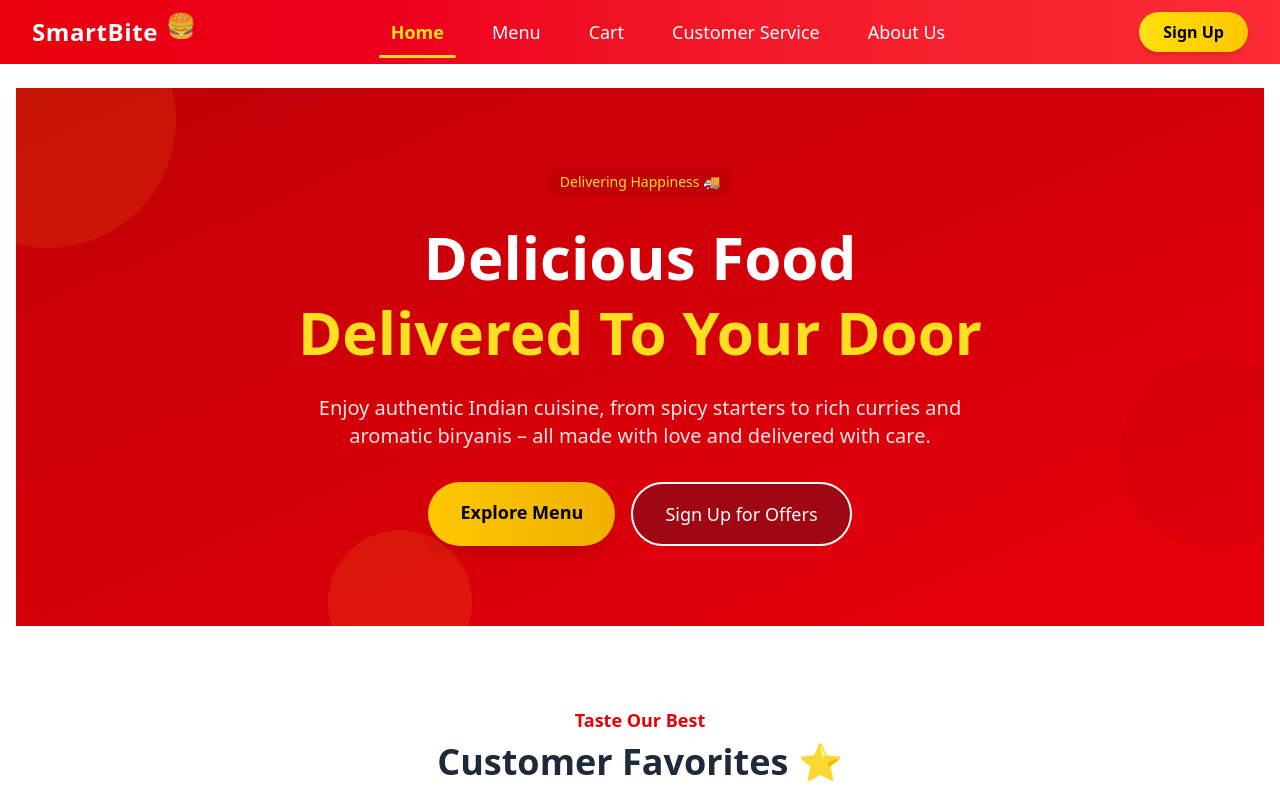
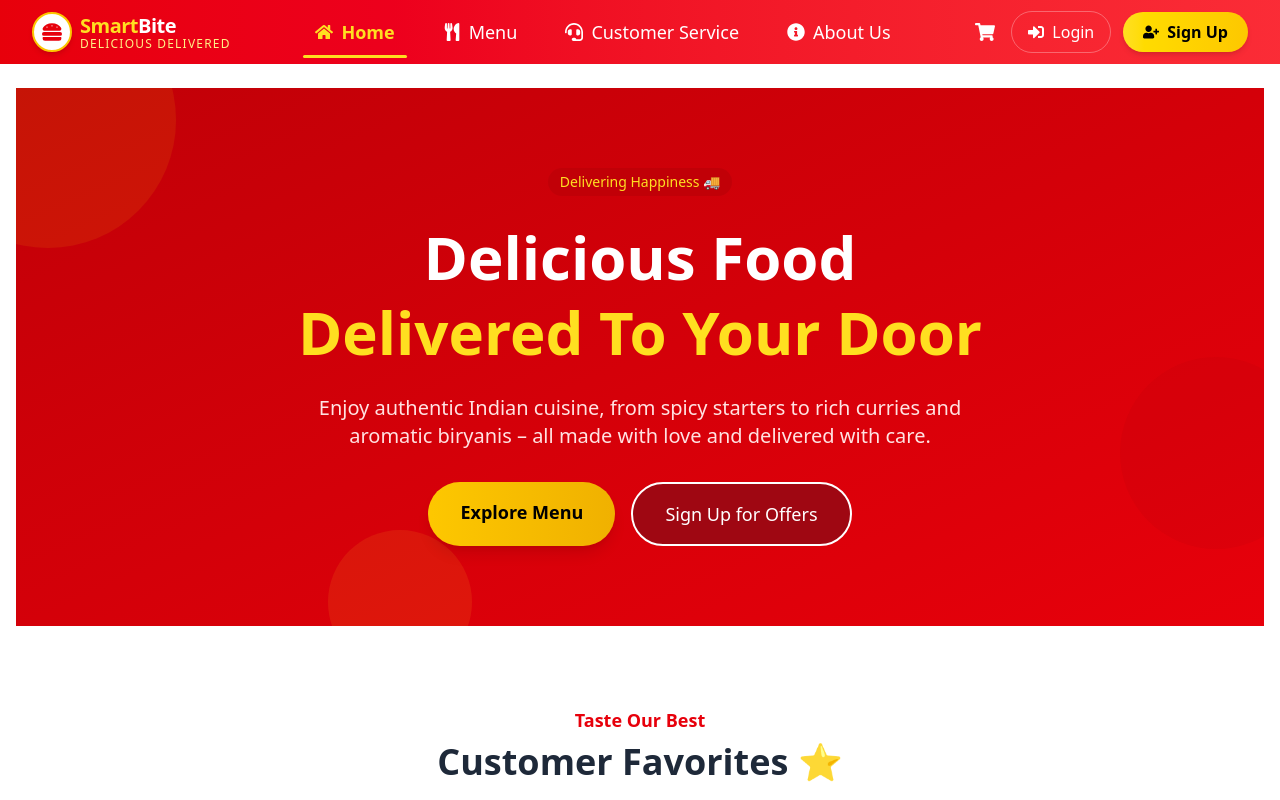
Before and after one commit to VrandaaGarg/SmartBite, a React (Vite) app: page / in a window 1280 px wide. Shown: the top 800 px of the page. Built offline with nearby package versions, Linux system fonts and the light colour scheme.

Commit message:
Enhance Navbar with Icons and Improved Mobile Experience; Refactor Layout and Add Cart Item Count

```diff
--- a/src/Components/Navbar.jsx
+++ b/src/Components/Navbar.jsx
@@ -11,13 +11,18 @@ import { Bars3Icon, XMarkIcon } from "@heroicons/react/24/outline";
 import { Link, useLocation } from "react-router-dom";
 import { useAuth } from "../Context/AuthContext";
 import { useState, useEffect } from "react";
+import {
+  FaSignInAlt, FaUserPlus, FaShoppingCart, FaHome,
+  FaInfoCircle, FaHeadset, FaUtensils, FaUserCircle,
+  FaHistory, FaSignOutAlt, FaListAlt, FaHamburger
+} from "react-icons/fa";
+import { useCart } from "../Context/CartContext";
 
 const navigation = [
-  { name: "Home", href: "/" },
-  { name: "Menu", href: "/menu" },
-  { name: "Cart", href: "/cart" },
-  { name: "Customer Service", href: "/support" },
-  { name: "About Us", href: "/about" },
+  { name: "Home", href: "/", icon: FaHome },
+  { name: "Menu", href: "/menu", icon: FaUtensils },
+  { name: "Customer Service", href: "/support", icon: FaHeadset },
+  { name: "About Us", href: "/about", icon: FaInfoCircle },
 ];
 
 function classNames(...classes) {
@@ -27,7 +32,12 @@ function classNames(...classes) {
 export default function Navbar() {
   const location = useLocation();
   const { user, logout } = useAuth();
+  const { cart } = useCart();
   const [scrolled, setScrolled] = useState(false);
+  const [menuOpen, setMenuOpen] = useState(false);
+
+  // Calculate total cart items
+  const cartItemCount = cart.reduce((total, item) => total + item.quantity, 0);
 
   // Handle navbar color change on scroll
   useEffect(() => {
@@ -38,6 +48,11 @@ export default function Navbar() {
     return () => window.removeEventListener('scroll', handleScroll);
   }, []);
 
+  // Close mobile menu when route changes
+  useEffect(() => {
+    setMenuOpen(false);
+  }, [location.pathname]);
+
   return (
     <Disclosure
       as="nav"
@@ -47,19 +62,37 @@ export default function Navbar() {
           : "bg-gradient-to-r from-red-600 to-red-500"
       }`}
     >
-      {({ open }) => (
+      {({ open, close }) => {
+        // Keep local state in sync with headlessui's open state
+        if (open !== menuOpen) {
+          setMenuOpen(open);
+        }
+
+        return (
           <>
             {/* Navbar Wrapper */}
             <div className="mx-auto max-w-7xl px-4 sm:px-6 lg:px-8">
               <div className="flex h-16 items-center justify-between">
-              {/* Left: Brand */}
+                {/* Left: Enhanced Brand Logo */}
                 <div className="flex items-center">
                   <Link
                     to="/"
-                  className="text-2xl font-bold tracking-wide text-white flex items-center hover:scale-105 transition-transform"
+                    className="flex items-center hover:scale-105 transition-transform"
+                    aria-label="SmartBite Home"
                   >
-                  <span className="mr-2">SmartBite</span>
-                  <span className="animate-bounce inline-block">🍔</span>
+                    <div className="flex items-center">
+                      <div className="h-10 w-10 rounded-full bg-white flex items-center justify-center overflow-hidden border-2 border-yellow-400 shadow-md">
+                        <FaHamburger className="text-red-600 text-xl" />
+                      </div>
+                      <div className="ml-2">
+                        <div className="text-white font-extrabold text-xl tracking-tight">
+                          <span className="text-yellow-300">Smart</span>Bite
+                        </div>
+                        <div className="text-xs text-yellow-200 -mt-1 tracking-widest font-light">
+                          DELICIOUS DELIVERED
+                        </div>
+                      </div>
+                    </div>
                   </Link>
                 </div>
 
@@ -75,17 +108,32 @@ export default function Navbar() {
                           isActive
                             ? "text-yellow-300 font-semibold relative after:content-[''] after:absolute after:bottom-[-8px] after:left-0 after:w-full after:h-[3px] after:bg-yellow-300 after:rounded-full"
                             : "text-white hover:text-yellow-200",
-                        "text-lg transition-all duration-200 px-3 py-1 rounded-md hover:bg-red-700/30"
+                          "text-lg transition-all duration-200 px-3 py-1 rounded-md hover:bg-red-700/30 flex items-center gap-2"
                         )}
                       >
+                        <item.icon className={`${isActive ? 'text-yellow-300' : 'text-white'} transition-colors`} />
                         {item.name}
                       </Link>
                     );
                   })}
                 </div>
 
-              {/* Right: Avatar + Hamburger + Sign Up */}
-              <div className="flex items-center space-x-3">
+                {/* Right: Cart + Avatar + Hamburger + Auth Buttons */}
+                <div className="flex items-center space-x-4">
+                  {/* Cart Icon (Both Mobile & Desktop) */}
+                  <Link
+                    to="/cart"
+                    className="relative text-white hover:text-yellow-300 transition-colors"
+                    aria-label="Shopping Cart"
+                  >
+                    <FaShoppingCart className="text-xl" />
+                    {cartItemCount > 0 && (
+                      <span className="absolute -top-2 -right-2 bg-yellow-400 text-red-700 text-xs font-bold rounded-full w-5 h-5 flex items-center justify-center">
+                        {cartItemCount}
+                      </span>
+                    )}
+                  </Link>
+
                   {/* 👤 Mobile Avatar Dropdown */}
                   {user && (
                     <Menu as="div" className="relative md:hidden">
@@ -96,25 +144,25 @@ export default function Navbar() {
                         <MenuItem>
                           <Link
                             to="/profile"
-                          className="block px-4 py-2 text-sm hover:bg-red-50 transition"
+                            className="block px-4 py-2 text-sm hover:bg-red-50 transition flex items-center gap-2"
                           >
-                          My Profile
+                            <FaUserCircle className="text-red-600" /> My Profile
                           </Link>
                         </MenuItem>
                         <MenuItem>
                           <Link
                             to="/orders"
-                          className="block px-4 py-2 text-sm hover:bg-red-50 transition"
+                            className="block px-4 py-2 text-sm hover:bg-red-50 transition flex items-center gap-2"
                           >
-                          My Orders
+                            <FaHistory className="text-red-600" /> My Orders
                           </Link>
                         </MenuItem>
                         <MenuItem>
                           <button
                             onClick={logout}
-                          className="block w-full text-left px-4 py-2 text-sm text-red-600 hover:bg-red-50 transition"
+                            className="block w-full text-left px-4 py-2 text-sm text-red-600 hover:bg-red-50 transition flex items-center gap-2"
                           >
-                          Logout
+                            <FaSignOutAlt /> Logout
                           </button>
                         </MenuItem>
                       </MenuItems>
@@ -143,39 +191,47 @@ export default function Navbar() {
                         <MenuItem>
                           <Link
                             to="/profile"
-                          className="block px-4 py-2 text-sm hover:bg-red-50 transition"
+                            className="block px-4 py-2 text-sm hover:bg-red-50 transition flex items-center gap-2"
                           >
-                          My Profile
+                            <FaUserCircle className="text-red-600" /> My Profile
                           </Link>
                         </MenuItem>
                         <MenuItem>
                           <Link
                             to="/orders"
-                          className="block px-4 py-2 text-sm hover:bg-red-50 transition"
+                            className="block px-4 py-2 text-sm hover:bg-red-50 transition flex items-center gap-2"
                           >
-                          My Orders
+                            <FaHistory className="text-red-600" /> My Orders
                           </Link>
                         </MenuItem>
                         <MenuItem>
                           <button
                             onClick={logout}
-                          className="block w-full text-left px-4 py-2 text-sm text-red-600 hover:bg-red-50 transition"
+                            className="block w-full text-left px-4 py-2 text-sm text-red-600 hover:bg-red-50 transition flex items-center gap-2"
                           >
-                          Logout
+                            <FaSignOutAlt /> Logout
                           </button>
                         </MenuItem>
                       </MenuItems>
                     </Menu>
                   )}
 
-                {/* ✨ Sign Up (Visible only if not logged in) */}
+                  {/* ✨ Auth Buttons (Visible only if not logged in) */}
                   {!user && (
+                    <div className="hidden md:flex items-center space-x-3">
+                      <Link
+                        to="/login"
+                        className="inline-flex items-center text-white border border-white/30 hover:bg-white/10 px-4 py-2 rounded-full font-medium transition-all hover:-translate-y-0.5"
+                      >
+                        <FaSignInAlt className="mr-2" /> Login
+                      </Link>
                       <Link
                         to="/signup"
-                    className="hidden md:inline-flex items-center text-black bg-gradient-to-r from-yellow-300 to-yellow-400 px-6 py-2 rounded-full font-semibold hover:from-yellow-400 hover:to-yellow-300 shadow-md hover:shadow-lg transition-all hover:-translate-y-0.5"
+                        className="inline-flex items-center text-black bg-gradient-to-r from-yellow-300 to-yellow-400 px-5 py-2 rounded-full font-semibold hover:from-yellow-400 hover:to-yellow-300 shadow-md hover:shadow-lg transition-all hover:-translate-y-0.5"
                       >
-                    Sign Up
+                        <FaUserPlus className="mr-2" /> Sign Up
                       </Link>
+                    </div>
                   )}
                 </div>
               </div>
@@ -188,27 +244,64 @@ export default function Navbar() {
                   key={item.name}
                   as={Link}
                   to={item.href}
-                className={`block px-4 py-3 rounded-md text-base font-medium transition-all ${
+                  className={`flex items-center justify-center gap-2 px-4 py-3 rounded-md text-base font-medium transition-all ${
                     location.pathname === item.href
                       ? "bg-yellow-400 text-black shadow-md"
                       : "hover:bg-red-600 hover:text-white"
                   }`}
                 >
-                {item.name}
+                  <item.icon /> {item.name}
                 </DisclosureButton>
               ))}
+
+              {/* Orders button for mobile */}
+              {user && (
+                <DisclosureButton
+                  as={Link}
+                  to="/orders"
+                  className={`flex items-center justify-center gap-2 px-4 py-3 rounded-md text-base font-medium transition-all ${
+                    location.pathname === "/orders"
+                      ? "bg-yellow-400 text-black shadow-md"
+                      : "hover:bg-red-600 hover:text-white"
+                  }`}
+                >
+                  <FaListAlt /> My Orders
+                </DisclosureButton>
+              )}
+
+              {/* Mobile auth buttons */}
               {!user && (
+                <div className="flex flex-col space-y-2 pt-2">
+                  <DisclosureButton
+                    as={Link}
+                    to="/login"
+                    className="flex items-center justify-center gap-2 px-4 py-3 rounded-md text-base font-medium border border-white/30 hover:bg-red-600 text-white"
+                  >
+                    <FaSignInAlt /> Login
+                  </DisclosureButton>
                   <DisclosureButton
                     as={Link}
                     to="/signup"
-                className="block w-full mt-2 px-4 py-3 rounded-md text-base font-medium bg-gradient-to-r from-yellow-400 to-yellow-300 text-black shadow-md"
+                    className="flex items-center justify-center gap-2 px-4 py-3 rounded-md text-base font-medium bg-gradient-to-r from-yellow-400 to-yellow-300 text-black shadow-md"
                   >
-                Sign Up
+                    <FaUserPlus /> Sign Up
+                  </DisclosureButton>
+                </div>
+              )}
+
+              {/* Logout button for mobile */}
+              {user && (
+                <DisclosureButton
+                  onClick={logout}
+                  className="flex items-center justify-center gap-2 px-4 py-3 rounded-md text-base font-medium text-white hover:bg-red-900/50 w-full mt-2"
+                >
+                  <FaSignOutAlt /> Logout
                 </DisclosureButton>
               )}
             </DisclosurePanel>
           </>
-      )}
+        );
+      }}
     </Disclosure>
   );
 }
```
Lines whose indentation alone changed are shown as unchanged.
